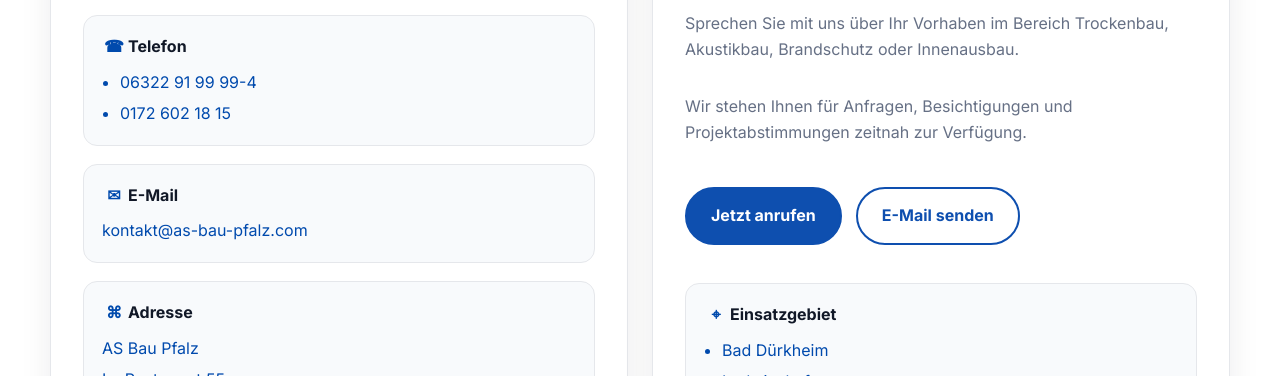
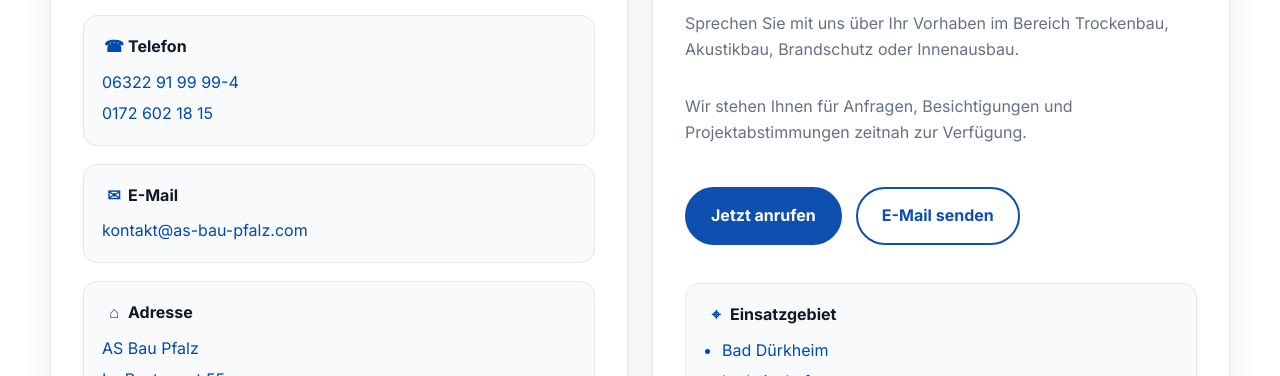
Before and after one commit to ruffy7752/Website, a plain HTML site: page kontakt.html in a window 1280 px wide. Shown: the part 661-1037 px from the top of the page. Drawn offline with Linux system fonts and the light colour scheme.

Commit message:
Update kontakt.html

```diff
--- a/kontakt.html
+++ b/kontakt.html
@@ -44,10 +44,8 @@
   <div class="contact-page-list">
     <div class="contact-page-item">
       <strong class="label-with-icon"><span class="label-icon">☎</span><span>Telefon</span></strong>
-              <ul>
-                <li>06322 91 99 99-4</li>
-                <li>0172 602 18 15</li>
-              </ul>
+      <p>06322 91 99 99-4</p>
+      <p>0172 602 18 15</p>
     </div>
 
     <div class="contact-page-item">
@@ -56,7 +54,7 @@
     </div>
 
     <div class="contact-page-item">
-  <strong class="label-with-icon"><span class="label-icon">⌘</span><span>Adresse</span></strong>
+      <strong class="label-with-icon"><span class="label-icon">⌂</span><span>Adresse</span></strong>
       <p>AS Bau Pfalz</p>
       <p>Im Rustengut 55</p>
       <p>67098 Bad Dürkheim</p>
```
Lines whose indentation alone changed are shown as unchanged.
